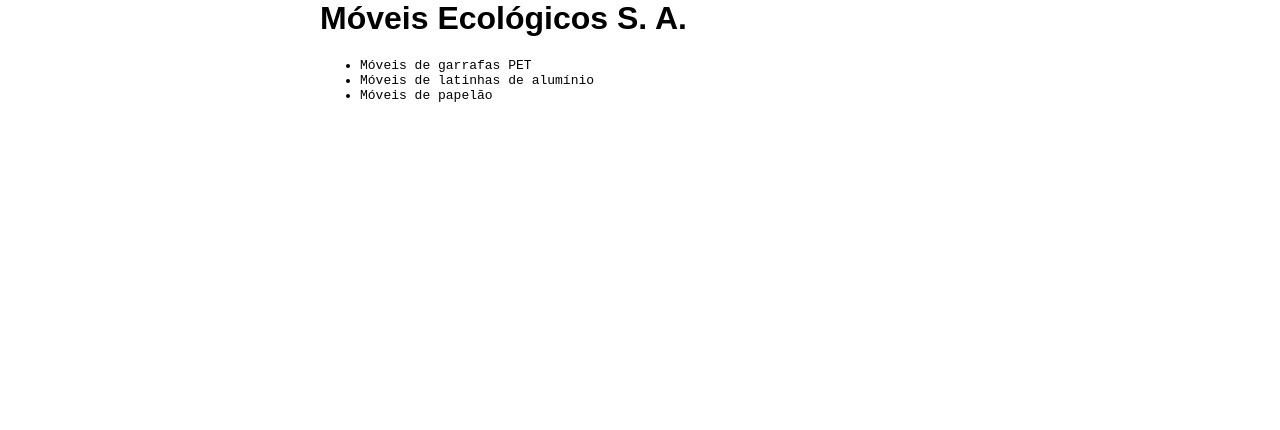
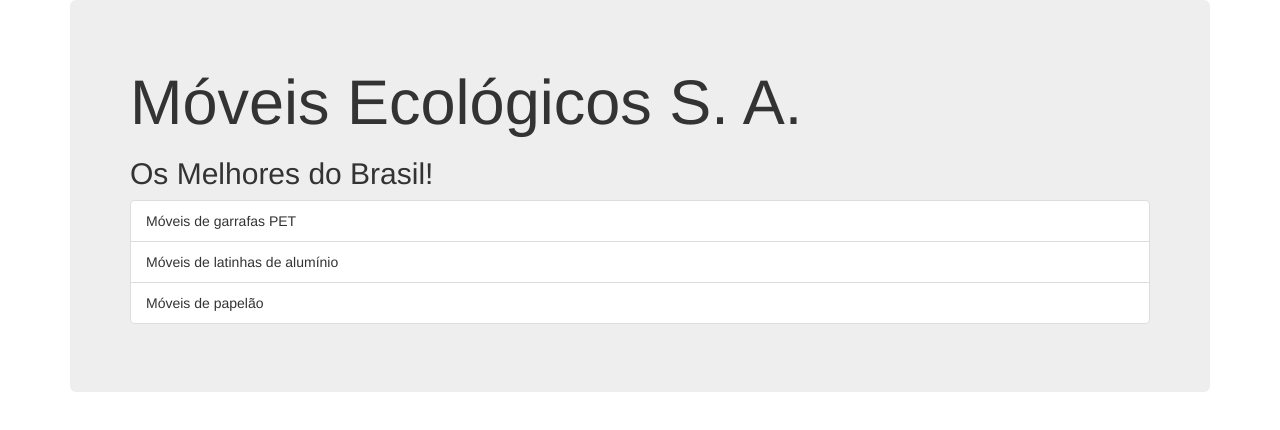
Before and after one commit to feliperibeirosp/moveis-ecologicos, a plain HTML site: page index.html in a window 1280 px wide. Drawn offline with nearby package versions, Linux system fonts and the light colour scheme.

Commit message:
Adicionando Bootstrap

```diff
--- a/index.html
+++ b/index.html
@@ -4,17 +4,21 @@
 		<meta charset="utf-8" />
 		<meta name="description" content="Móveis ecológicos">
 		<meta name="keywords" content="moveis ecologicos">
-		<link rel="stylesheet" href="principal.css">
+		<link rel="stylesheet" href="http://netdna.bootstrapcdn.com/bootstrap/3.1.1/css/bootstrap.min.css">
 		<title>Móveis Ecológicos</title>
 		<script src="js/principal.js"></script>
 	</head>
 	<body onload="trocaBanner()">
-		<h1>Móveis Ecológicos S. A.</h1>
-		<h2 id="mensagem"></h2>
-		<ul>
-			<li>Móveis de garrafas PET</li>
-			<li>Móveis de latinhas de alumínio</li>
-			<li>Móveis de papelão</li>
-		</ul>
+		<div class ="container">
+			<div class="jumbotron">
+				<h1>Móveis Ecológicos S. A.</h1>
+				<h2 id="mensagem"></h2>
+				<ul class="list-group">
+					<li class="list-group-item">Móveis de garrafas PET</li>
+					<li class="list-group-item">Móveis de latinhas de alumínio</li>
+					<li class="list-group-item">Móveis de papelão</li>
+				</ul>
+			</div>
+		</div>
 	</body>
 </html>
--- a/js/principal.js
+++ b/js/principal.js
@@ -4,7 +4,7 @@ var bannerAtual = 0;
 
 function trocaBanner(){
 	bannerAtual = (bannerAtual + 1) % 2;
-	document.querySelector('h2#mensagem').textContent = banner[bannerAtual];
+	document.querySelector('h2#mensagem').textContent = banners[bannerAtual];
 }
 
 setInterval(trocaBanner, 1000);
--- a/principal.css
+++ /dev/null
@@ -1,10 +0,0 @@
-body {
-	width: 50%;
-	margin: auto;
-}
-h1 {
-	font-family: sans-serif;
-}
-li {
-	font-family: monospace;
-}
```
